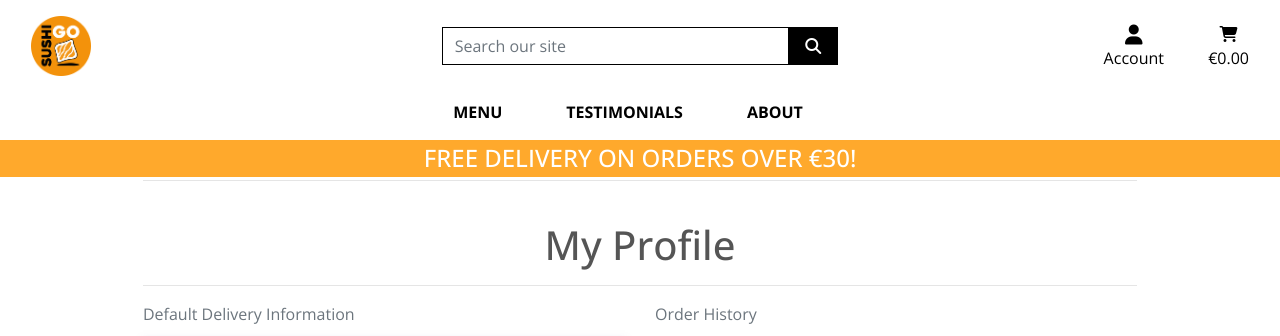
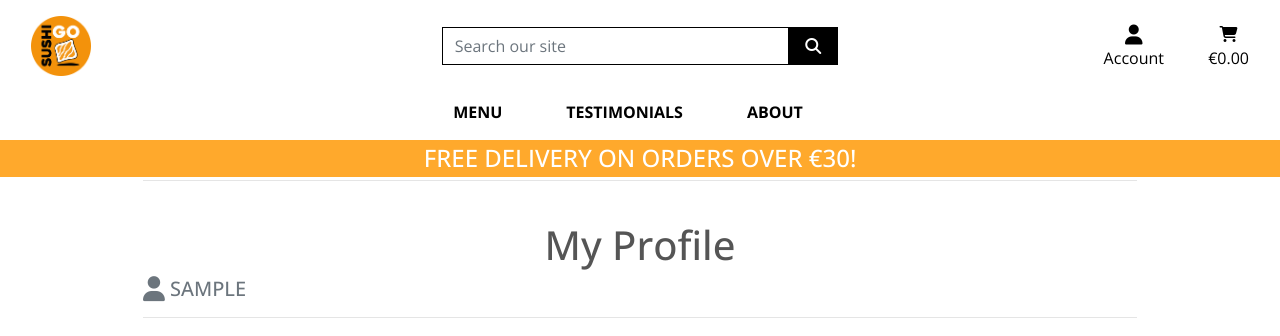
Before and after one commit to LucaDP07/sushi_go, a Django app: page /profile/ in a window 1280 px wide. Shown: the top 336 px of the page. Run offline with Django 3.2, Linux system fonts and the light colour scheme; the visitor is signed in with stand-in values (Sample User, id 1); data comes from the database, SQL or seed files in the repository; data that the repository does not hold is empty; some libraries are stand-ins or nearby versions.

Commit message:
added user name to the personal profile page

```diff
--- a/profiles/templates/profiles/profile.html
+++ b/profiles/templates/profiles/profile.html
@@ -20,6 +20,7 @@
             <div class="col">
                 <hr>
                 <h1 class="text-center pt-4">My Profile</h1>
+                <h5 class="text-uppercase text-muted"><i class="fas fa-user fa-lg interactive-color"></i> {{ user }}</h5>
                 <hr>
             </div>
         </div>
```
